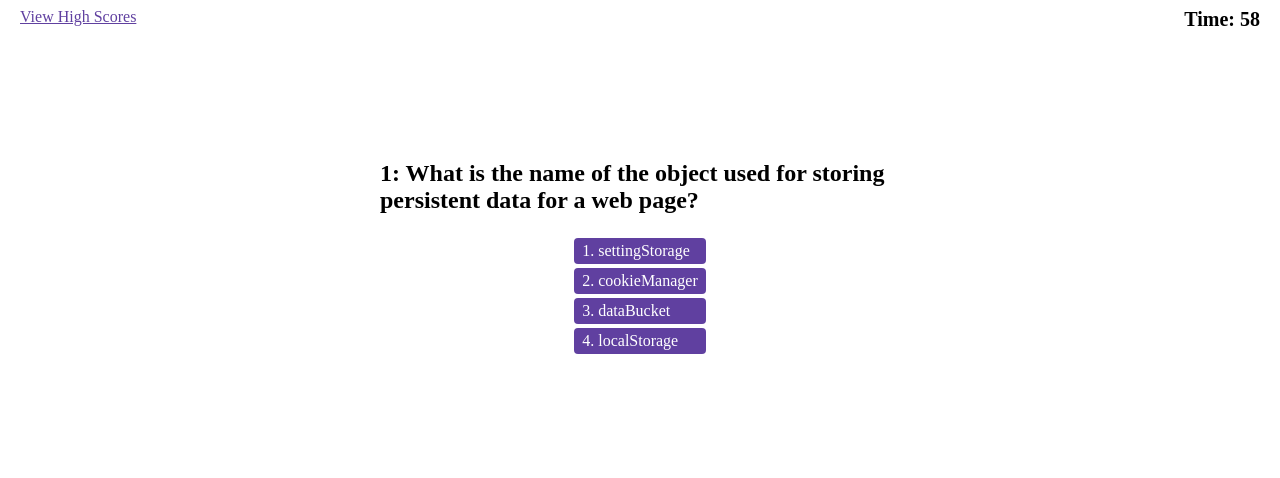
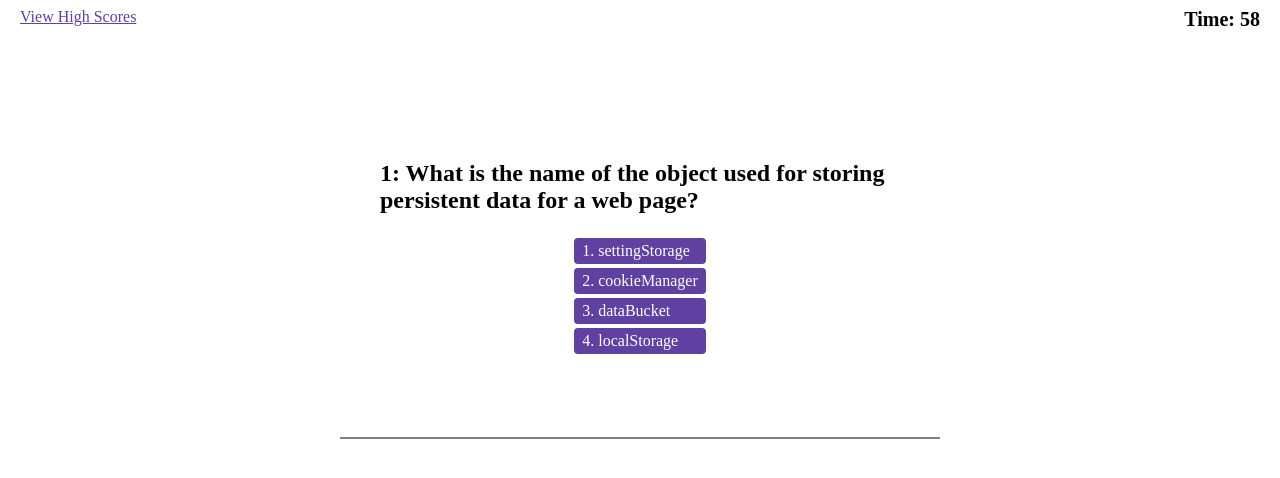
Before and after one commit to TheBobbyLlama/code-quiz, a plain HTML site: page index.html in a window 1280 px wide. Both pictures are taken after a click on the button "Click to Begin!". Drawn offline with Linux system fonts and the light colour scheme.

Commit message:
Appearance tweaks.

```diff
--- a/assets/css/style.css
+++ b/assets/css/style.css
@@ -63,13 +63,6 @@ div#mainContent, div#highScores {
 	width: 600px;
 }
 
-div#answerStatus {
-	bottom: 0px;
-	font-size: 20px;
-	font-style: italic;
-	position: absolute;
-}
-
 div#mainContent ol {
 	list-style-position: inside;
 	margin-top: 20px;
@@ -92,6 +85,17 @@ div#mainContent li:hover {
 
 div#mainContent p {
 	margin-top: 10px;
+}
+
+div#answerStatus {
+	border-top: solid 2px gray;
+	bottom: 0px;
+	color: gray;
+	font-size: 20px;
+	font-style: italic;
+	position: absolute;
+	text-align: center;
+	width: 100%;
 }
 
 div#highScores ol {
```
Also changed, not shown: Snapshot-Quiz.gif.
